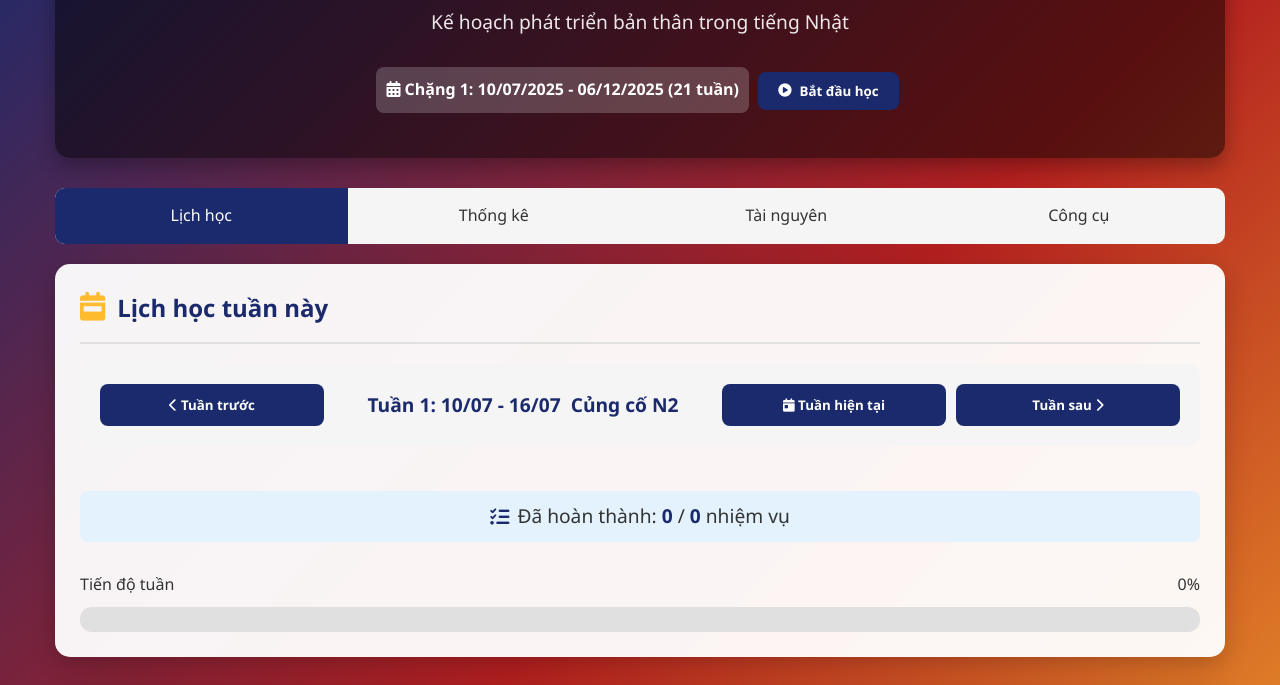
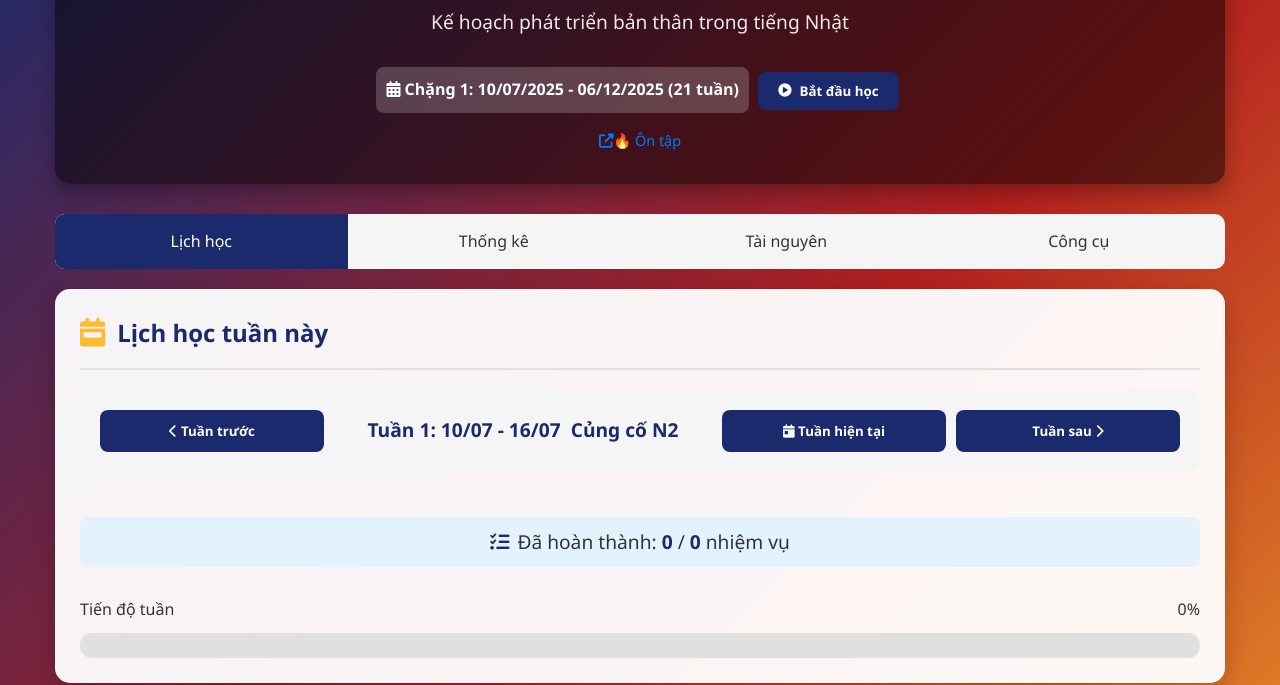
Before and after one commit to Superdier/studyplan, a website: page public/index.html in a window 1280 px wide. Shown: the part 125-810 px from the top of the page. Drawn offline with nearby package versions, Linux system fonts and the light colour scheme; no server answers.

Commit message:
Add review link

```diff
--- a/public/index.html
+++ b/public/index.html
@@ -31,12 +31,12 @@
             <button id="start-study-btn" class="btn btn-primary week-btn" style="margin-top: 15px">
                 <i class="fas fa-play-circle"></i> Bắt đầu học
             </button>
-            <!-- <div>
-                <a href="https://language-learning-9iif7bu4w-superdiers-projects.vercel.app/" target="_blank"
+            <div>
+                <a href="https://review-question-tcham.vercel.app/" target="_blank"
                     style="color: #007bff; text-decoration: none; font-size: 0.9em;">
-                    <i class="fas fa-external-link-alt"></i> Xem kế hoạch học tập chi tiết
+                    <i class="fas fa-external-link-alt"></i>🔥 Ôn tập
                 </a>
-            </div> -->
+            </div>
         </header>
 
         <div class="tabs">
```
